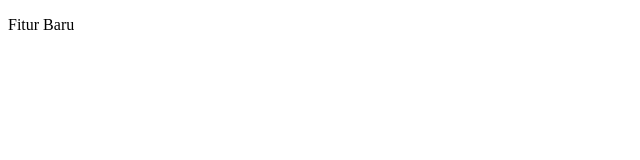
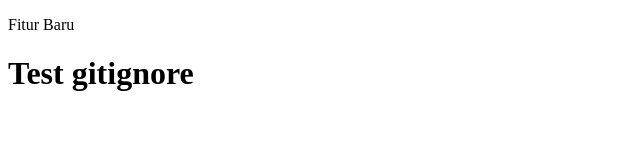
Before and after one commit to MubaroqFarhan/Pemrograman-Berbasis-Web, a plain HTML site: page index.html in a window 1280 px wide. Shown: the whole page, without its empty margins (0-640 px from the left). Drawn offline with Linux system fonts and the light colour scheme.

Commit message:
Test gitignore

```diff
--- a/index.html
+++ b/index.html
@@ -8,5 +8,7 @@
 <body>
     <!-- <h1>Pertemuan 5</h1> -->
     <p>Fitur Baru</p>
+
+    <h1>Test gitignore</h1>
 </body>
 </html>
```
Also changed, not shown: script.js (added).
